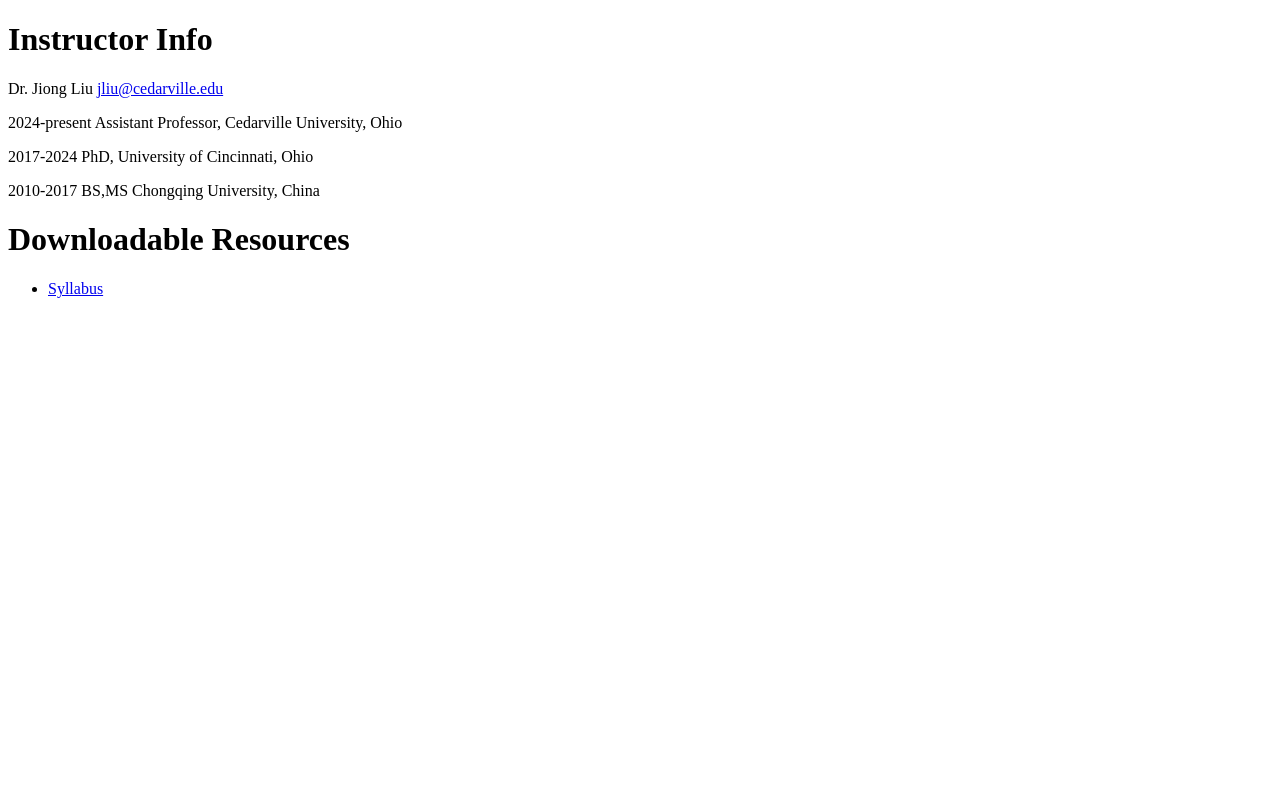
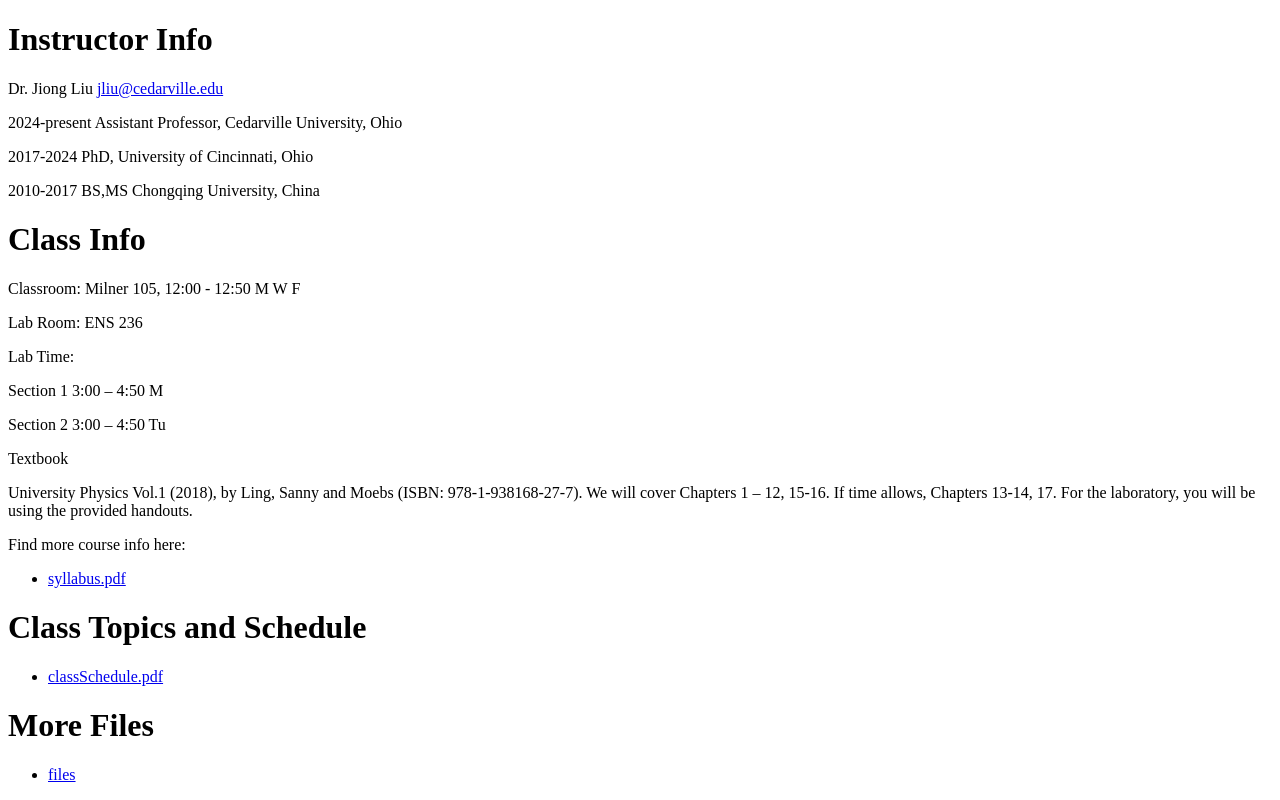
Before and after one commit to JiongLiu-cu/jiongliu.github.io, a plain HTML site: page index.html in a window 1280 px wide. Drawn offline with Linux system fonts and the light colour scheme.

Commit message:
Update index.html

```diff
--- a/index.html
+++ b/index.html
@@ -1,11 +1,12 @@
 <!DOCTYPE html>
 <html>
+
 <head>
 	<meta charset="UTF-8">
 	<title>Gen Phys I</title>
 </head>
+
 <body>
-
 <h1>Instructor Info</h1>
 <p>
 Dr. Jiong Liu <a href="mailto:jliu@cedarville.edu">jliu@cedarville.edu</a>
@@ -15,11 +16,31 @@ Dr. Jiong Liu <a href="mailto:jliu@cedarville.edu">jliu@cedarville.edu</a>
 <p>2017-2024 PhD, University of Cincinnati, Ohio</p>
 <p>2010-2017 BS,MS Chongqing University, China</p>
 
+<h1>Class Info</h1>
+<p>Classroom: Milner 105, 12:00 - 12:50 M W F</p>
+<p>Lab Room: ENS 236</p>
+<p>Lab Time:</p>
+<p>Section 1   3:00 – 4:50 M</p>
+<p>Section 2   3:00 – 4:50 Tu</p>
+<p>Textbook</p>
+<p>University Physics Vol.1 (2018), by Ling, Sanny and Moebs (ISBN: 978-1-938168-27-7).  We will cover Chapters 1 – 12, 15-16.  If time allows, Chapters 13-14, 17. For the laboratory, you will be using the provided handouts.</p>
+<p>Find more course info here:
+<ul>
+	<li><a href="https://github.com/JiongLiu-cu/jiongliu.github.io/blob/main/syllabus.pdf">syllabus.pdf</a></li>
+</ul>
+</p>
 
-<h1>Downloadable Resources</h1>
+<h1>Class Topics and Schedule</h1>
 <p>
 <ul>
-	<li><a href="https://github.com/JiongLiu-cu/jiongliu.github.io/blob/main/syllabus.pdf">Syllabus</a></li>
+	<li><a href="https://github.com/JiongLiu-cu/jiongliu.github.io/blob/main/classSchedule.pdf">classSchedule.pdf</a></li>
+</ul>
+</p>
+
+<h1>More Files</h1>
+<p>
+<ul>
+	<li><a href="https://github.com/JiongLiu-cu/jiongliu.github.io/blob/main/">files</a></li>
 </ul>
 </p>
 
```
